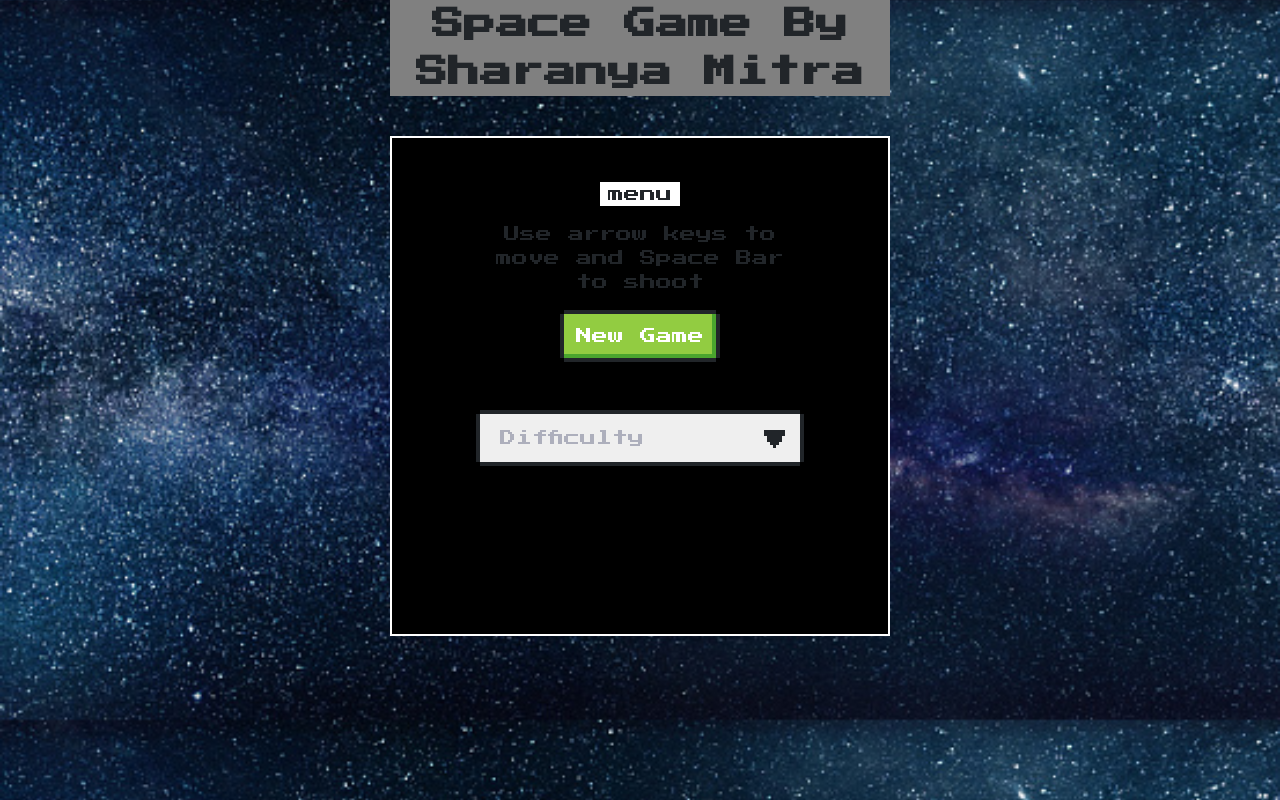
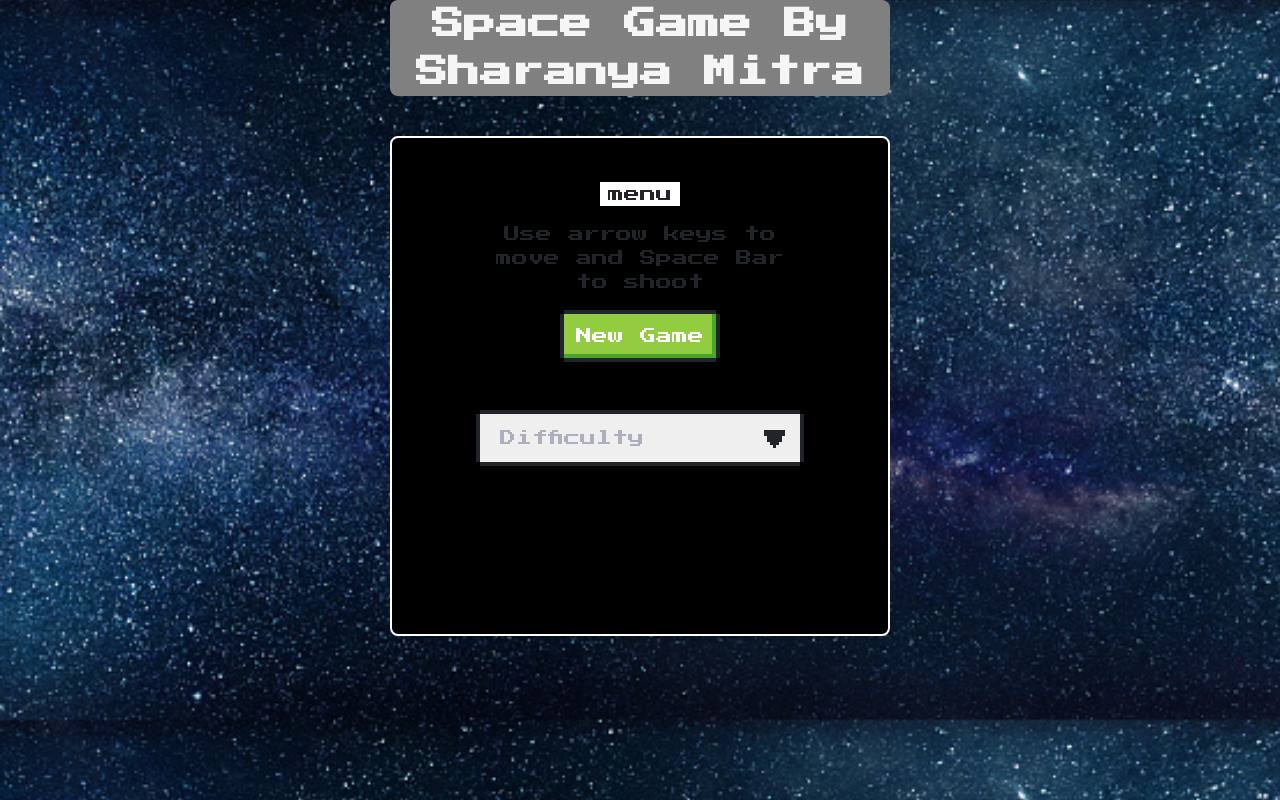
Before and after one commit to sharanya-mitra/javascript_game, a plain HTML site: page index.html in a window 1280 px wide. Drawn offline with nearby package versions, Linux system fonts and the light colour scheme.

Commit message:
style: modified font colors and border-radius

```diff
--- a/style.css
+++ b/style.css
@@ -3,6 +3,8 @@ h1 {
   margin: 0 auto;
   background: gray;
   text-align: center;
+  color: whitesmoke;
+  border-radius: 0.5rem;
 }
 body {
   width: 100%;
@@ -18,6 +20,7 @@ h1 {
   border: 2px solid white;
   background-color: black;
   overflow: hidden;
+  border-radius: 0.5rem;
 }
 
 #jet {
```
Lines whose indentation alone changed are shown as unchanged.
